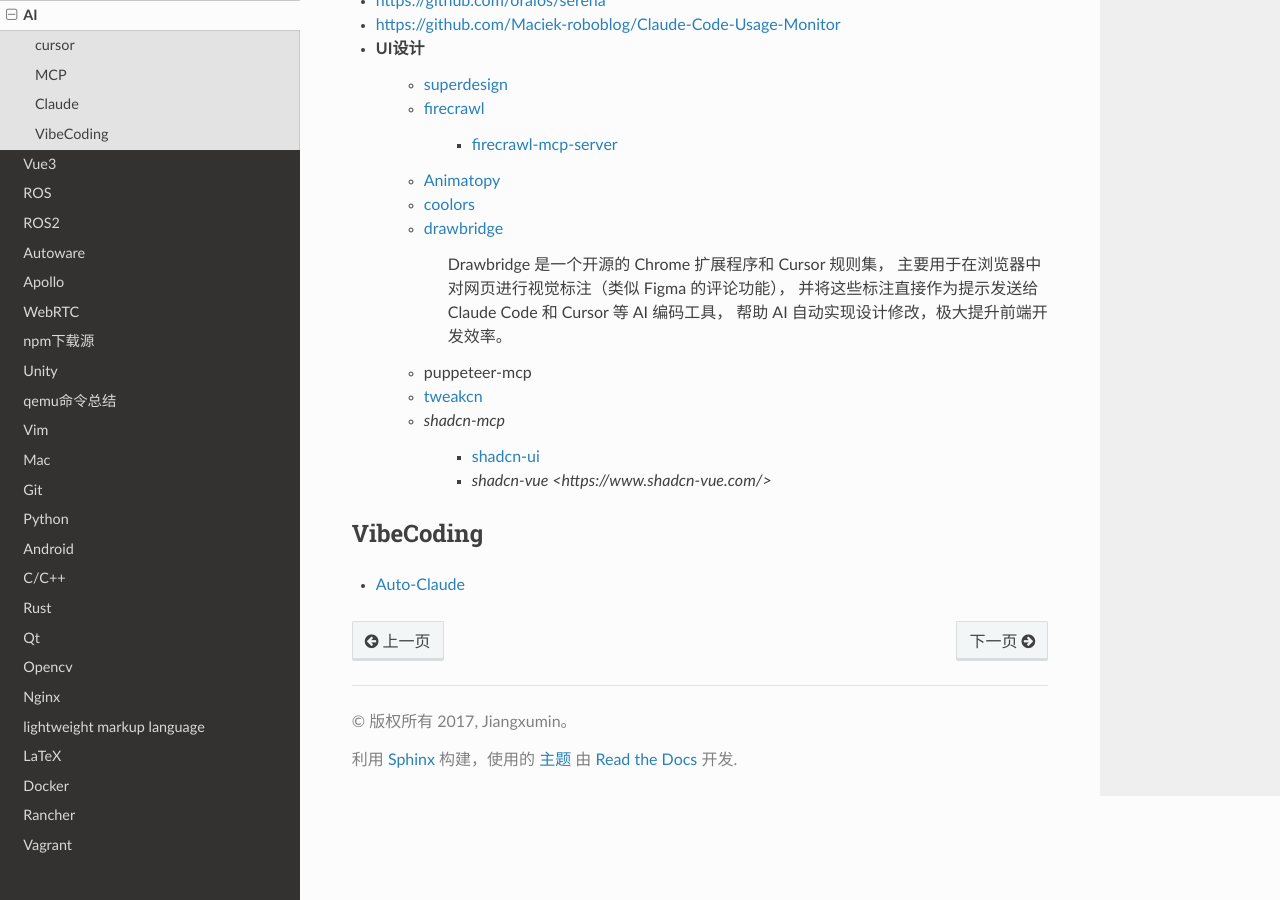
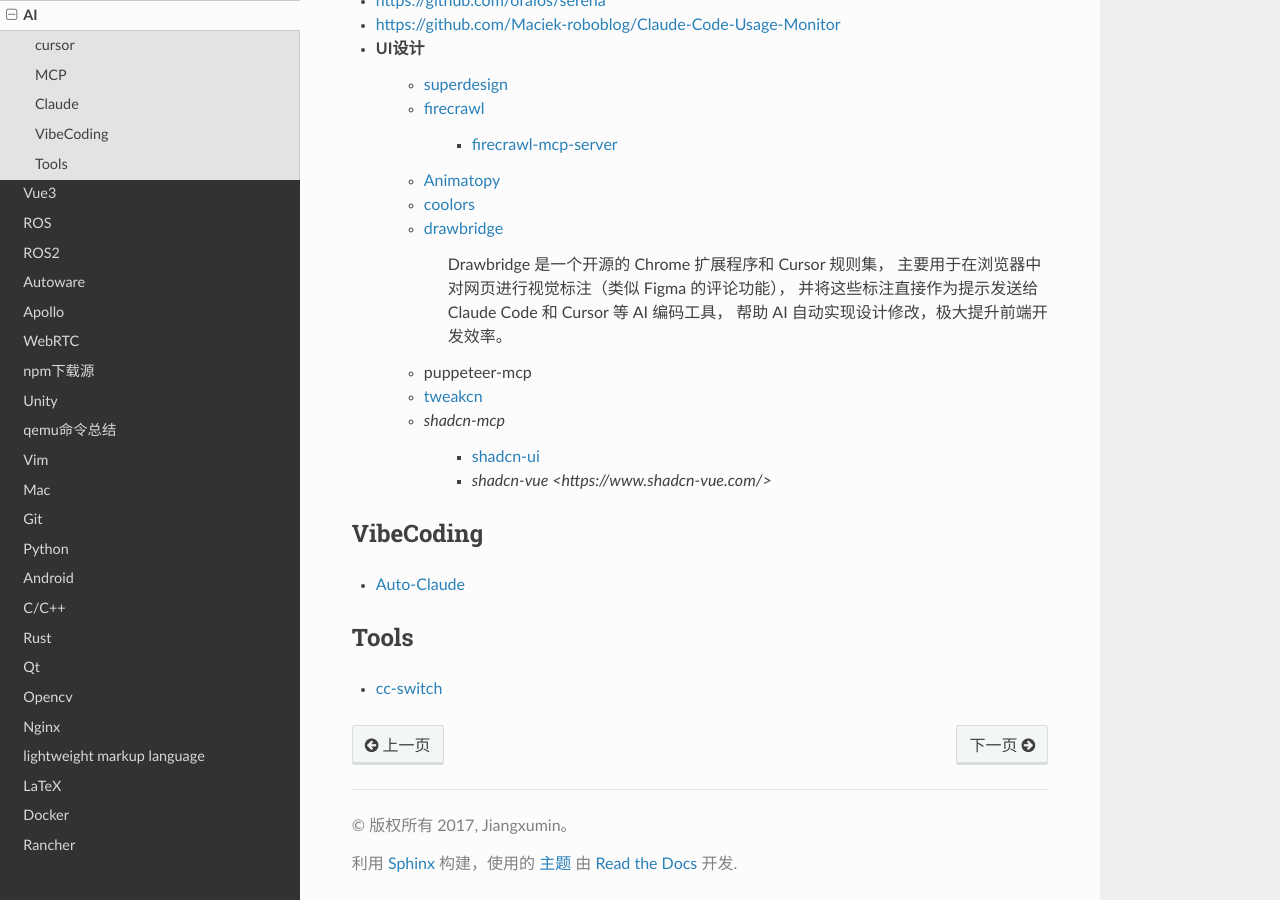
Before and after one commit to my-rds-store/my_space, a Sphinx documentation site: the page built from source/ai/index.rst, in a window 1280 px wide and 900 px high, scrolled down 1920 px. Built offline with Sphinx 7.4.7 and the Read the Docs theme 3.1.0, drawn with Linux system fonts in a browser that asks for light colours.

Commit message:
update ...

```diff
--- a/source/ai/index.rst
+++ b/source/ai/index.rst
@@ -132,3 +132,9 @@
 ***********
 
 * `Auto-Claude <https://github.com/AndyMik90/Auto-Claude>`_
+
+***********
+Tools
+***********
+
+* `cc-switch <https://github.com/farion1231/cc-switch.git>`_
```
